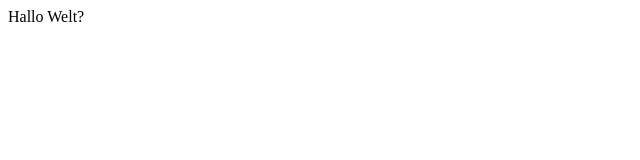
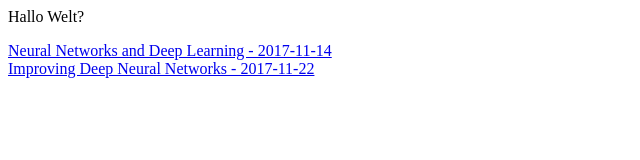
Before and after one commit to maxlienen/maxlienen.github.io, a plain HTML site: page index.html in a window 1280 px wide. Shown: the whole page, without its empty margins (0-640 px from the left). Drawn offline with Linux system fonts and the light colour scheme.

Commit message:
Kurszertifikate hinzugefügt und verlinkt
- Neural Networks and Deep Learning
- Improving Deep Neural Networks

```diff
--- a/index.html
+++ b/index.html
@@ -1 +1,6 @@
 Hallo Welt?
+<p>
+	<a href="Neural Networks and Deep Learning.pdf">Neural Networks and Deep Learning - 2017-11-14</a>
+	<br/>
+	<a href="Improving Deep Neural Networks.pdf">Improving Deep Neural Networks - 2017-11-22</a>
+</p>
```
Also changed, not shown: 2 other files.
